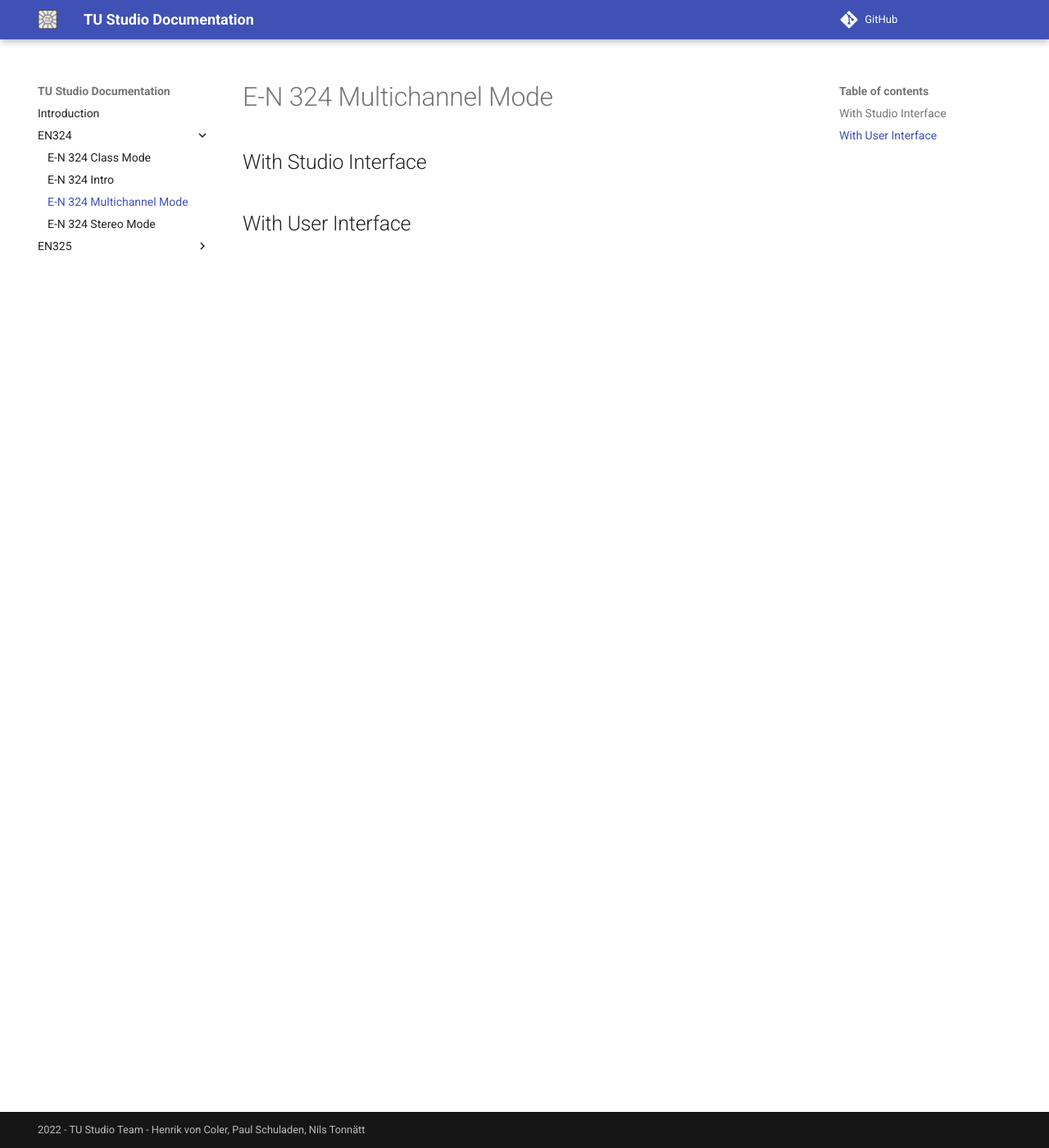
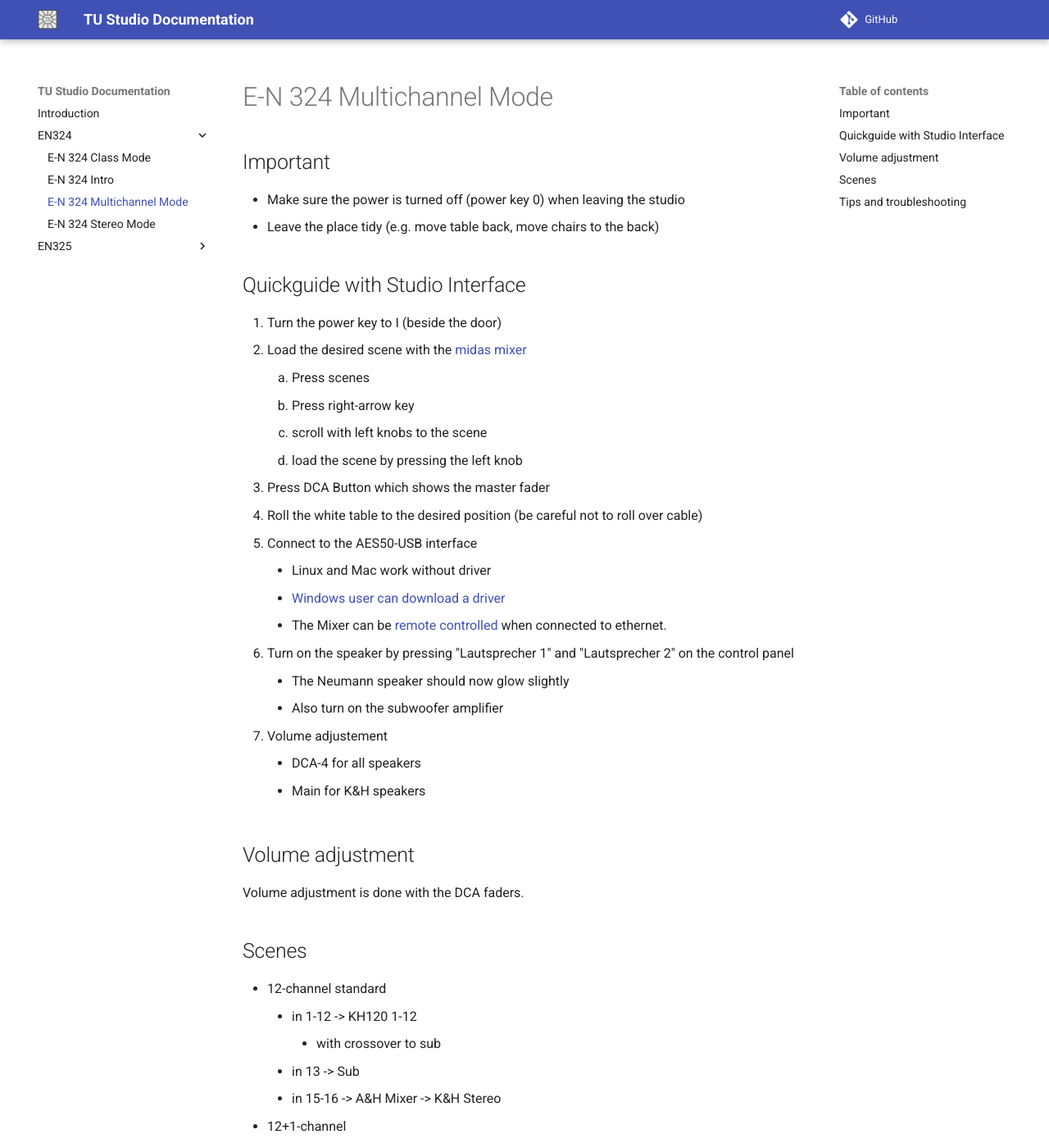
Before and after one commit to tu-studio/studio-docs, an MkDocs documentation site: the page built from docs/EN324/multichannel-mode.md, in a window 1280 px wide and 1400 px high. Shown: the whole window at 82% size. Built offline with MkDocs 1.6.1 and Material for MkDocs 9.7.7, drawn with Linux system fonts in a browser that asks for light colours; comment, search, counter and statistics services are not loaded; some of the changed text lies outside the part shown.

Commit message:
added some quickguides for using tthe studios

```diff
--- a/docs/EN324/multichannel-mode.md
+++ b/docs/EN324/multichannel-mode.md
@@ -1,5 +1,42 @@
 # E-N 324 Multichannel Mode
 
-## With Studio Interface
+## Important
+- Make sure the power is turned off (power key 0) when leaving the studio
+- Leave the place tidy (e.g. move table back, move chairs to the back)
 
-## With User Interface
+## Quickguide with Studio Interface
+
+1. Turn the power key to I (beside the door)
+2. Load the desired scene with the [midas mixer](https://www.midasconsoles.com/product.html?modelCode=P0BI9)
+    1. Press scenes
+    2. Press right-arrow key
+    3. scroll with left knobs to the scene
+    4. load the scene by pressing the left knob
+3. Press DCA Button which shows the master fader
+3. Roll the white table to the desired position (be careful not to roll over cable)
+4. Connect to the AES50-USB interface
+    - Linux and Mac work without driver
+    - [Windows user can download a driver](https://mediadl.musictribe.com/download/software/klarkteknik/KT-USB/KLARK_TEKNIK_KT-USB_v5.12.0_2021-06-28_setup.zip)
+    - The Mixer can be [remote controlled](https://www.midasconsoles.com/product.html?modelCode=P0BI9) when connected to ethernet.
+5. Turn on the speaker by pressing "Lautsprecher 1" and "Lautsprecher 2" on the control panel
+    - The Neumann speaker should now glow slightly
+    - Also turn on the subwoofer amplifier
+6. Volume adjustement
+    - DCA-4 for all speakers
+    - Main for K&H speakers
+
+## Volume adjustment
+Volume adjustment is done with the DCA faders.
+
+## Scenes
+- 12-channel standard
+    - in 1-12 -> KH120 1-12
+        - with crossover to sub
+    - in 13 -> Sub
+    - in 15-16 -> A&H Mixer -> K&H Stereo
+- 12+1-channel
+    - same as above but no crossover
+
+
+## Tips and troubleshooting
+-
```
Also changed, not shown: docs/EN324/class-mode.md (+10 -0 lines), docs/EN324/en-324.md (+1 -0 lines), docs/EN324/stereo-mode.md (+21 -0 lines), docs/EN325/octa-mode.md (+32 -2 lines).
